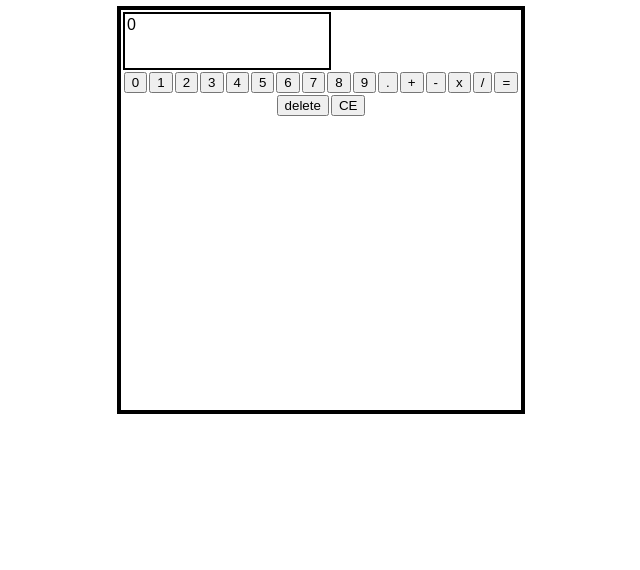
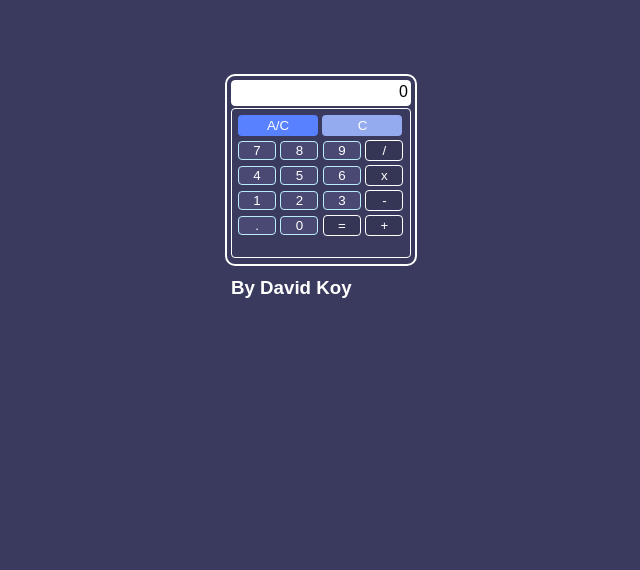
Before and after one commit to Decoy4ever/Calculator, a plain HTML site: page index.html in a window 1280 px wide. Shown: the part 230-800 px from the top of the page, without its empty margins (319-959 px from the left). Drawn offline with Linux system fonts and the light colour scheme; a web font is replaced by a local one.

Commit message:
modified the layout of the calculator by styling the buttons and colors of the text. Changed default font to 'Suse'.
Modified the js file by fixing the float to do math operations

```diff
--- a/index.html
+++ b/index.html
@@ -4,33 +4,48 @@
     <meta charset="UTF-8">
     <title>Calculator</title>
     <link rel = "stylesheet" href = "stylesheet.css">
-    <link rel="stylesheet" href="https://fonts.googleapis.com/css?family=Protest Riot|Roboto">
+    <link rel="stylesheet" href="https://fonts.googleapis.com/css?family= Suse|Roboto">
     <script src = "javascript.js" defer></script>
 </head>
 <body>
-    <h1>This the Calculator!</h1>
+    <!-- <h1>Calculator!</h1> -->
     <div class = "container">
         <div class = "display">0</div>
         <div class = "container-item">
-            <div><button class = "number">0</button></div>
-            <div><button class = "number">1</button></div>
-            <div><button class = "number">2</button></div>
-            <div><button class = "number">3</button></div>
-            <div><button class = "number">4</button></div>
-            <div><button class = "number">5</button></div>
-            <div><button class = "number">6</button></div>
-            <div><button class = "number">7</button></div>
-            <div><button class = "number">8</button></div>
-            <div><button class = "number">9</button></div>
-            <div><button id = "decimal" class = "number">.</button></div>
-            <div><button class = "operator">+</button></div>
-            <div><button class = "operator">-</button></div>
-            <div><button class = "operator">x</button></div>
-            <div><button class = "operator">/</button></div>
-            <div><button class = "equal">=</button></div>
-            <div><button class= "delete">delete</button></div>
-            <div><button class = "clear">CE</button></div>
+            <div class = row-0>
+                <button class= "delete">A/C</button>
+                <button class = "clear">C</button>
+            </div>
+
+            <div class="row-1">
+                <button class = "number">7</button>
+                <button class = "number">8</button>
+                <button class = "number">9</button>
+                <button class = "operator">/</button>
+            </div>
+
+            <div class="row-2">
+                <button class = "number">4</button>
+                <button class = "number">5</button>
+                <button class = "number">6</button>
+                <button class = "operator">x</button>
+            </div>
+
+            <div class="row-3">
+                <button class = "number">1</button>
+                <button class = "number">2</button>
+                <button class = "number">3</button>
+                <button class = "operator">-</button>
+            </div>
+
+            <div class="row-4">
+                <button id = "decimal" class = "number">.</button>
+                <button class = "number">0</button>
+                <button class = "equal">=</button>
+                <button class = "operator">+</button>
+            </div>
         </div>
+        <h3>By David Koy</h3>
     </div>
 </body>
 </html>
--- a/javascript.js
+++ b/javascript.js
@@ -13,12 +13,12 @@ function add(num1,num2)
 
 function subtract(num1,num2)
 {
-    return parseFloat(num1) -parseFloat(num2)
+    return parseFloat(num1) - parseFloat(num2)
 }
 
 function multiply(num1,num2)
 {
-    return parseFloat(num1) *  parseFload(num2)
+    return parseFloat(num1) *  parseFloat(num2)
 }
 
 function divide(num1,num2)
--- a/stylesheet.css
+++ b/stylesheet.css
@@ -2,37 +2,81 @@ body{
     font-family: "Protest Riot", sans-serif;
     margin: 0;
     padding: 0;
+    height: 100vh;
+    /* text-align: center; */
     display: flex;
-    flex-direction: column;
+    flex-direction: row;
     justify-content: center;
     align-items: center;
-    height: 100vh;
+    background-color: #3A3A5F;
 }
 
 .container{
-    width: 400px;
-    height: 400px;
-    border: 4px solid;
+    /* align-items: baseline; */
+    border: 2px white solid;
+    border-radius: 10px;
+    width: 180px;
+    height: 180px;
+    padding: 4px;
 }
 
-.display{
-    height: 50px;
-    width: 200px;
-    border: solid 2px black;
-    margin: 2px;
+.container-item{
+    height: 140px;
+    border: 1px white solid;
+    padding: 4px;
+    border-radius: 4px;
+}
+
+button{
+    border-radius: 4px;
+}
+
+.row-0, .row-1,.row-2,.row-3,.row-4{
     padding: 2px;
 }
 
-.container-item{
-    display: flex;
-    flex-wrap: wrap;
-    justify-content: center;
-    align-items: center;
-    gap: 2px;
+.delete , .clear{
+    background-color: #5781FF;
+    border: 2px #5781FF solid;
+    width: 80px;
+    color: white;
 }
 
-.item{
-    width: 40px;
-    height: 40px;
-    border: 2px solid;
+.clear{
+    background-color: #94ABF0;
+    border: 2px #94ABF0 solid;
 }
+
+.number, .operator, .equal{
+    width: 38px;
+}
+
+/* Customize the buttons */
+.operator, .equal{
+    background-color: #353555;
+    color: white;
+    border: 1px white solid;
+    padding: 2px;
+}
+
+.number{
+    color: white;
+    background-color: #494974;
+    border: 1px #BAEDFC solid;
+}
+
+/* Customize display box*/
+.display{
+    border-radius: 4px;
+    /* width: 82px; */
+    background-color: white;
+    height: 20px;
+    border: 1px white solid;
+    padding: 2px;
+    margin-bottom: 2px;
+    text-align: right;
+}
+
+h3{
+    color: white;
+}
```
